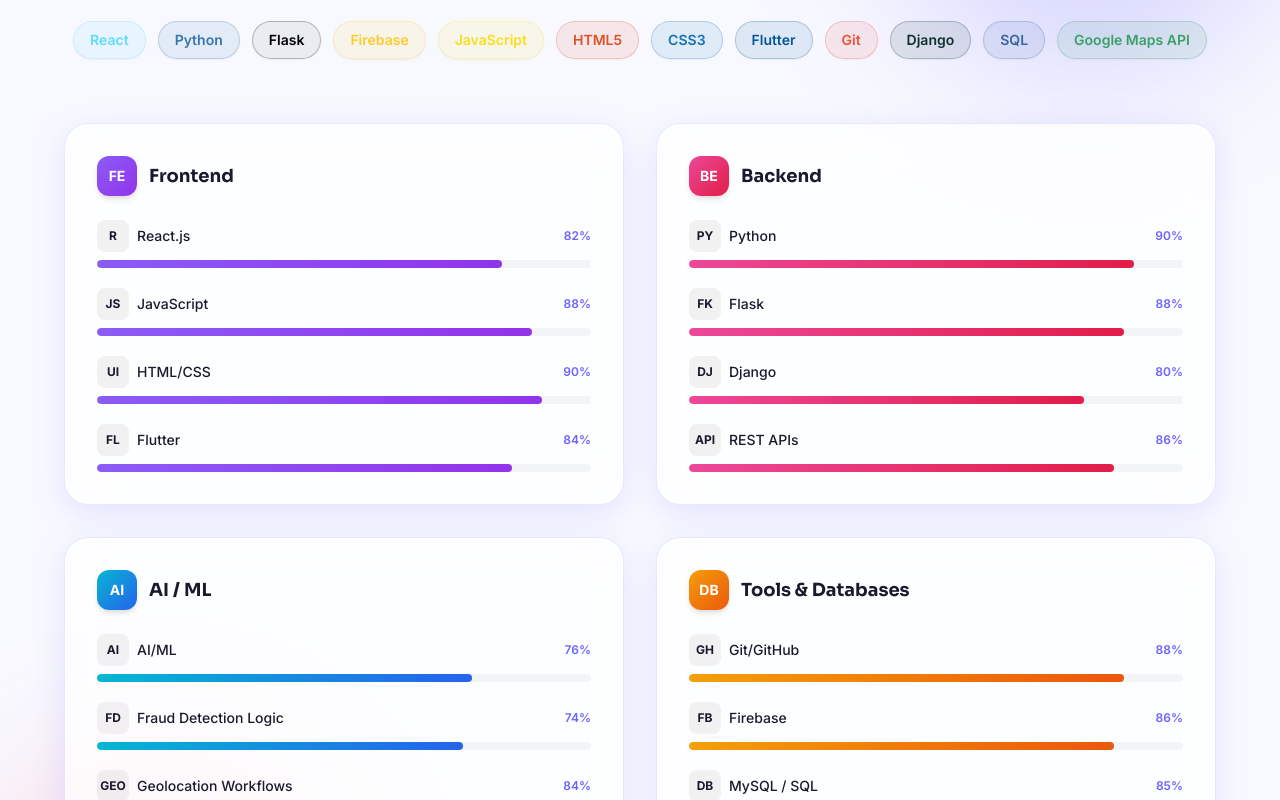
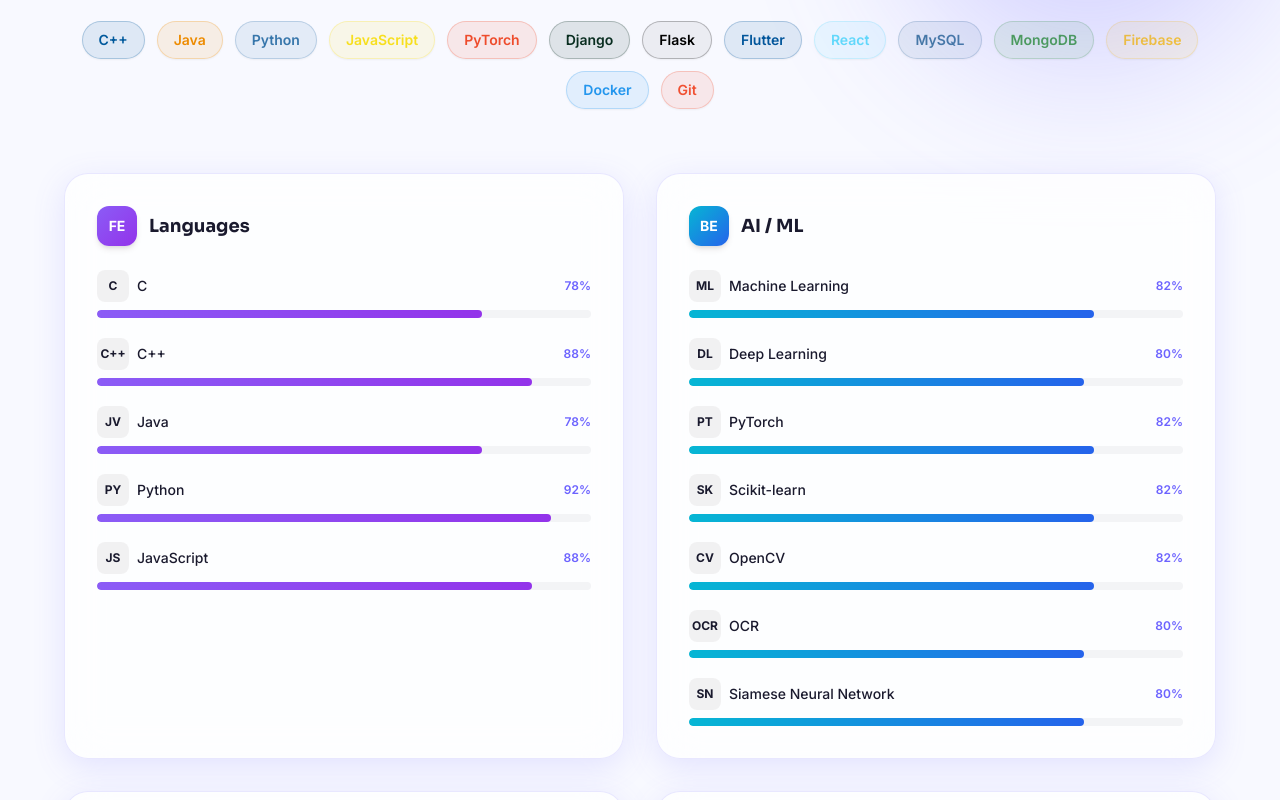
Before and after one commit to avaleajay170/MyPortfolio, a React (Vite) app: page / in a window 1280 px wide. Shown: the part 2120-2920 px from the top of the page. Built offline with nearby package versions, Linux system fonts and the light colour scheme.

Commit message:
Update portfolio content to latest resume

```diff
--- a/src/data/skills.js
+++ b/src/data/skills.js
@@ -1,57 +1,66 @@
 export const skillCategories = [
   {
-    label: 'Frontend',
+    label: 'Languages',
     color: 'from-violet-500 to-purple-600',
     skills: [
-      { name: 'React.js', icon: 'R', level: 82 },
+      { name: 'C', icon: 'C', level: 78 },
+      { name: 'C++', icon: 'C++', level: 88 },
+      { name: 'Java', icon: 'JV', level: 78 },
+      { name: 'Python', icon: 'PY', level: 92 },
       { name: 'JavaScript', icon: 'JS', level: 88 },
-      { name: 'HTML/CSS', icon: 'UI', level: 90 },
-      { name: 'Flutter', icon: 'FL', level: 84 },
-    ],
-  },
-  {
-    label: 'Backend',
-    color: 'from-pink-500 to-rose-600',
-    skills: [
-      { name: 'Python', icon: 'PY', level: 90 },
-      { name: 'Flask', icon: 'FK', level: 88 },
-      { name: 'Django', icon: 'DJ', level: 80 },
-      { name: 'REST APIs', icon: 'API', level: 86 },
     ],
   },
   {
     label: 'AI / ML',
     color: 'from-cyan-500 to-blue-600',
     skills: [
-      { name: 'AI/ML', icon: 'AI', level: 76 },
-      { name: 'Fraud Detection Logic', icon: 'FD', level: 74 },
-      { name: 'Geolocation Workflows', icon: 'GEO', level: 84 },
-      { name: 'Google Maps API', icon: 'MAP', level: 78 },
+      { name: 'Machine Learning', icon: 'ML', level: 82 },
+      { name: 'Deep Learning', icon: 'DL', level: 80 },
+      { name: 'PyTorch', icon: 'PT', level: 82 },
+      { name: 'Scikit-learn', icon: 'SK', level: 82 },
+      { name: 'OpenCV', icon: 'CV', level: 82 },
+      { name: 'OCR', icon: 'OCR', level: 80 },
+      { name: 'Siamese Neural Network', icon: 'SN', level: 80 },
     ],
   },
   {
-    label: 'Tools & Databases',
+    label: 'Frameworks',
+    color: 'from-pink-500 to-rose-600',
+    skills: [
+      { name: 'Django', icon: 'DJ', level: 82 },
+      { name: 'Flask', icon: 'FK', level: 90 },
+      { name: 'Flutter', icon: 'FL', level: 82 },
+      { name: 'React', icon: 'R', level: 82 },
+    ],
+  },
+  {
+    label: 'Databases & Tools',
     color: 'from-amber-500 to-orange-600',
     skills: [
-      { name: 'Git/GitHub', icon: 'GH', level: 88 },
-      { name: 'Firebase', icon: 'FB', level: 86 },
-      { name: 'MySQL / SQL', icon: 'DB', level: 85 },
-      { name: 'MongoDB', icon: 'MG', level: 72 },
+      { name: 'MySQL', icon: 'DB', level: 86 },
+      { name: 'MongoDB', icon: 'MG', level: 82 },
+      { name: 'Firebase', icon: 'FB', level: 82 },
+      { name: 'Git / GitHub', icon: 'GH', level: 90 },
+      { name: 'Docker', icon: 'DK', level: 78 },
+      { name: 'VS Code', icon: 'VS', level: 92 },
+      { name: 'Android Studio', icon: 'AS', level: 76 },
     ],
   },
 ];
 
 export const techBadges = [
+  { name: 'C++', color: '#00599C', bg: 'rgba(0,89,156,0.1)' },
+  { name: 'Java', color: '#ED8B00', bg: 'rgba(237,139,0,0.1)' },
+  { name: 'Python', color: '#3776AB', bg: 'rgba(55,118,171,0.1)' },
+  { name: 'JavaScript', color: '#F7DF1E', bg: 'rgba(247,223,30,0.1)' },
+  { name: 'PyTorch', color: '#EE4C2C', bg: 'rgba(238,76,44,0.1)' },
+  { name: 'Django', color: '#092E20', bg: 'rgba(9,46,32,0.1)' },
+  { name: 'Flask', color: '#000000', bg: 'rgba(0,0,0,0.05)' },
+  { name: 'Flutter', color: '#02569B', bg: 'rgba(2,86,155,0.1)' },
   { name: 'React', color: '#61DAFB', bg: 'rgba(97,218,251,0.1)' },
-  { name: 'Python', color: '#3776AB', bg: 'rgba(55,118,171,0.1)' },
-  { name: 'Flask', color: '#000000', bg: 'rgba(0,0,0,0.05)' },
+  { name: 'MySQL', color: '#4479A1', bg: 'rgba(68,121,161,0.1)' },
+  { name: 'MongoDB', color: '#47A248', bg: 'rgba(71,162,72,0.1)' },
   { name: 'Firebase', color: '#FFCA28', bg: 'rgba(255,202,40,0.1)' },
-  { name: 'JavaScript', color: '#F7DF1E', bg: 'rgba(247,223,30,0.1)' },
-  { name: 'HTML5', color: '#E34F26', bg: 'rgba(227,79,38,0.1)' },
-  { name: 'CSS3', color: '#1572B6', bg: 'rgba(21,114,182,0.1)' },
-  { name: 'Flutter', color: '#02569B', bg: 'rgba(2,86,155,0.1)' },
+  { name: 'Docker', color: '#2496ED', bg: 'rgba(36,150,237,0.1)' },
   { name: 'Git', color: '#F05032', bg: 'rgba(240,80,50,0.1)' },
-  { name: 'Django', color: '#092E20', bg: 'rgba(9,46,32,0.1)' },
-  { name: 'SQL', color: '#336791', bg: 'rgba(51,103,145,0.1)' },
-  { name: 'Google Maps API', color: '#34A853', bg: 'rgba(52,168,83,0.1)' },
 ];
```
